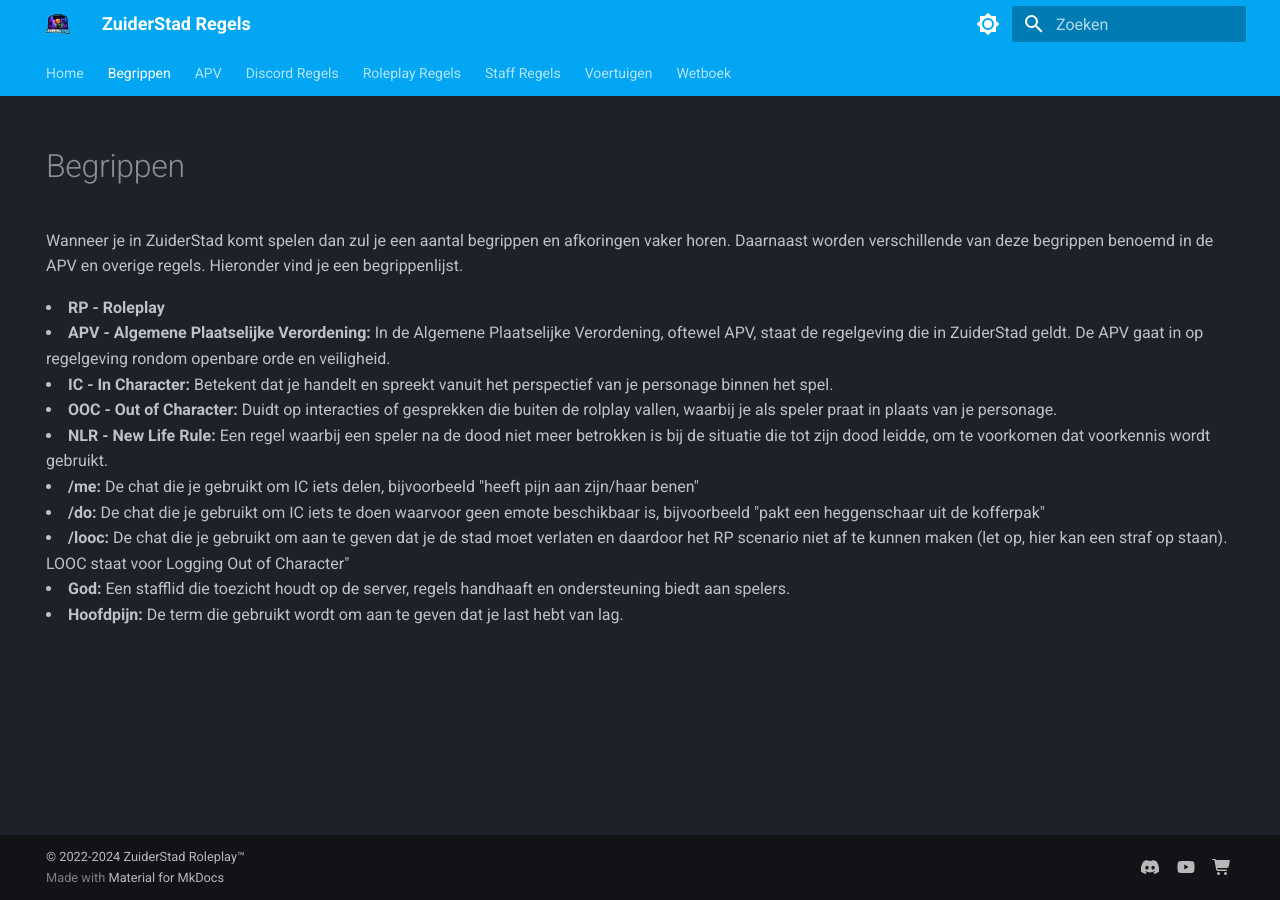
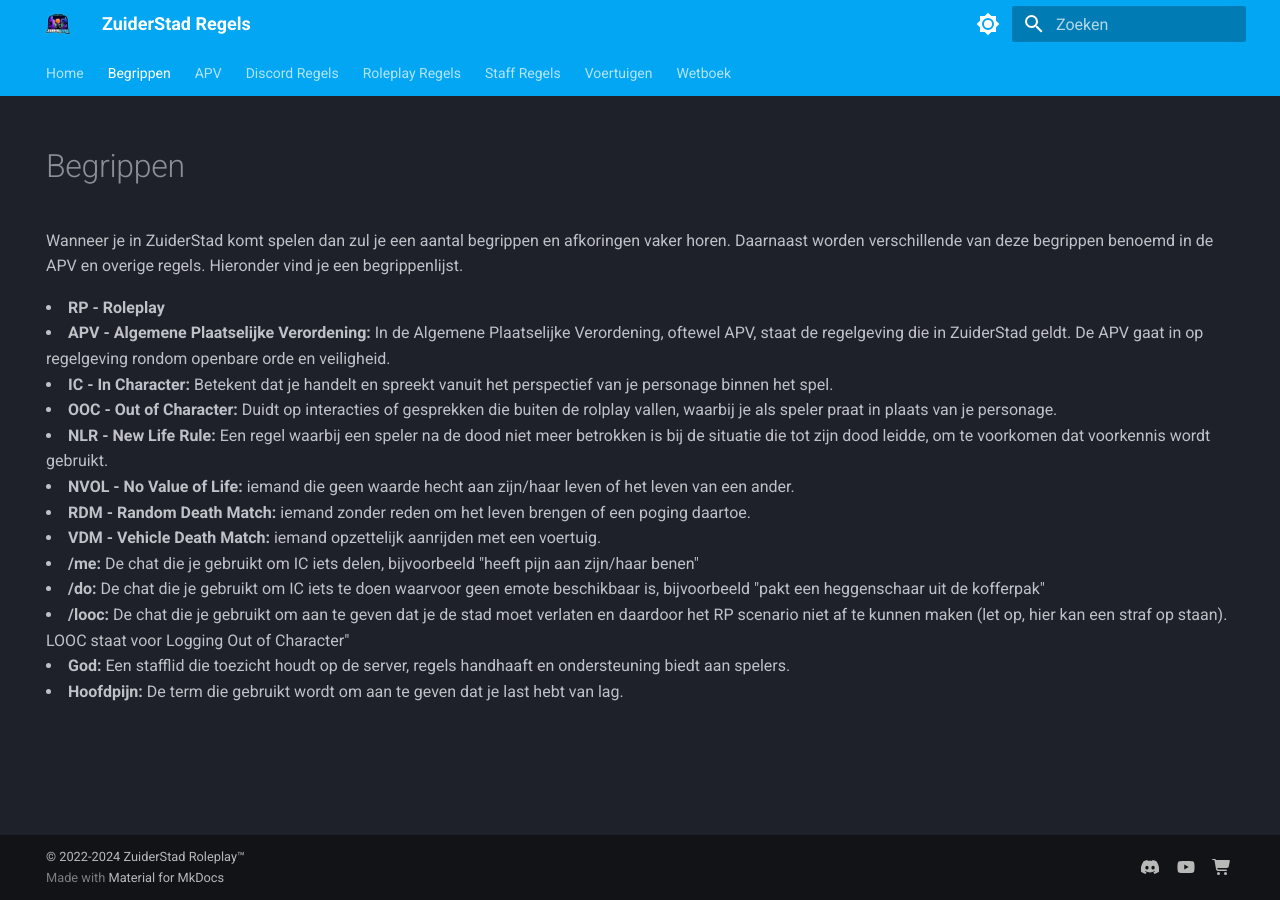
Before and after one commit to ZuiderStad-RP/regels, an MkDocs documentation site: the page built from docs/algemenebegrippen.md, in a window 1280 px wide. Built offline with MkDocs 1.6.1 and Material for MkDocs 9.7.7, drawn with Linux system fonts in a browser that asks for light colours.

Commit message:
Update algemenebegrippen.md

```diff
--- a/docs/algemenebegrippen.md
+++ b/docs/algemenebegrippen.md
@@ -10,6 +10,9 @@ Wanneer je in ZuiderStad komt spelen dan zul je een aantal begrippen en afkoring
 <li><strong>IC - In Character:</strong> Betekent dat je handelt en spreekt vanuit het perspectief van je personage binnen het spel.</li>
 <li><strong>OOC - Out of Character:</strong> Duidt op interacties of gesprekken die buiten de rolplay vallen, waarbij je als speler praat in plaats van je personage.</li>
 <li><strong>NLR - New Life Rule:</strong> Een regel waarbij een speler na de dood niet meer betrokken is bij de situatie die tot zijn dood leidde, om te voorkomen dat voorkennis wordt gebruikt.</li>
+<li><strong>NVOL - No Value of Life:</strong> iemand die geen waarde hecht aan zijn/haar leven of het leven van een ander.</li>
+<li><strong>RDM - Random Death Match:</strong> iemand zonder reden om het leven brengen of een poging daartoe.</li>
+<li><strong>VDM - Vehicle Death Match:</strong> iemand opzettelijk aanrijden met een voertuig.</li>
 <li><strong>/me:</strong> De chat die je gebruikt om IC iets delen, bijvoorbeeld "heeft pijn aan zijn/haar benen"</li>
 <li><strong>/do:</strong> De chat die je gebruikt om IC iets te doen waarvoor geen emote beschikbaar is, bijvoorbeeld "pakt een heggenschaar uit de kofferpak"</li>
 <li><strong>/looc:</strong> De chat die je gebruikt om aan te geven dat je de stad moet verlaten en daardoor het RP scenario niet af te kunnen maken (let op, hier kan een straf op staan). LOOC staat voor Logging Out of Character"</li>
```
